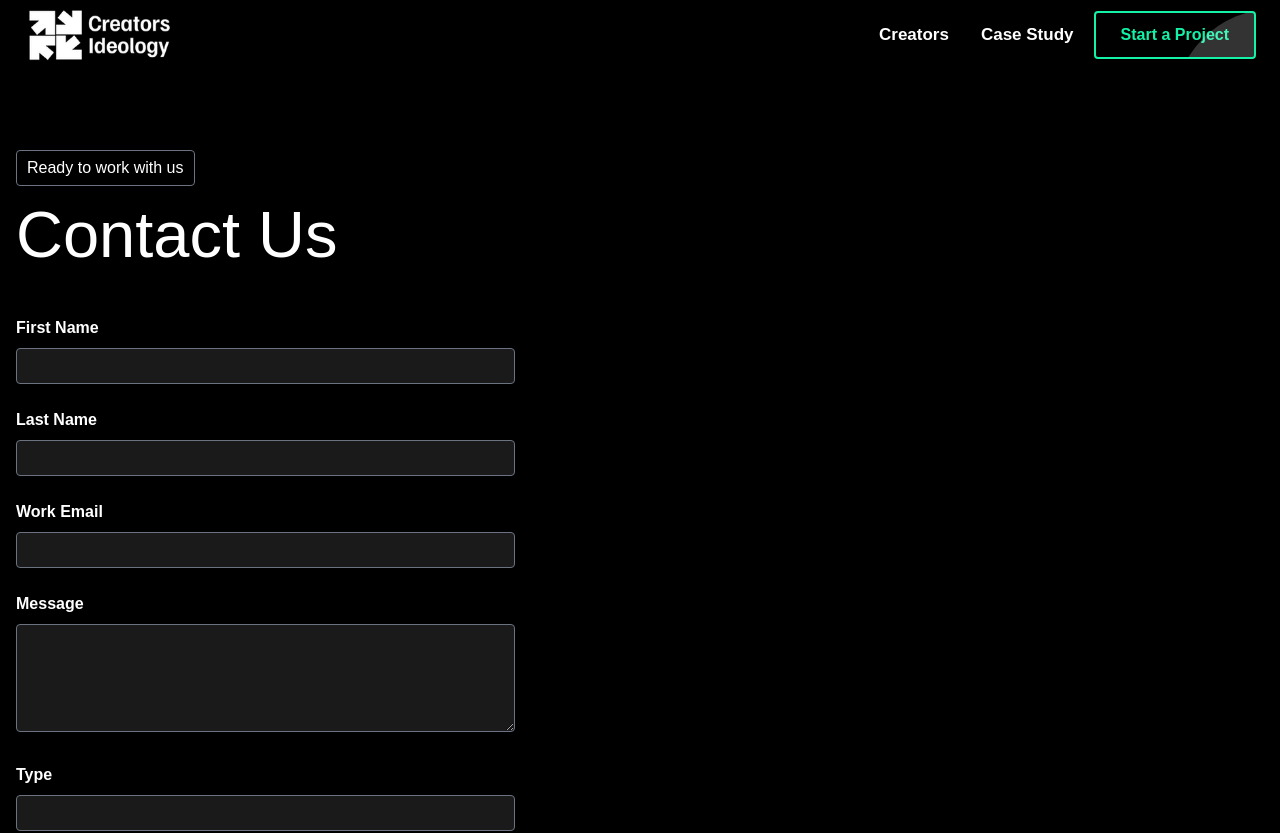
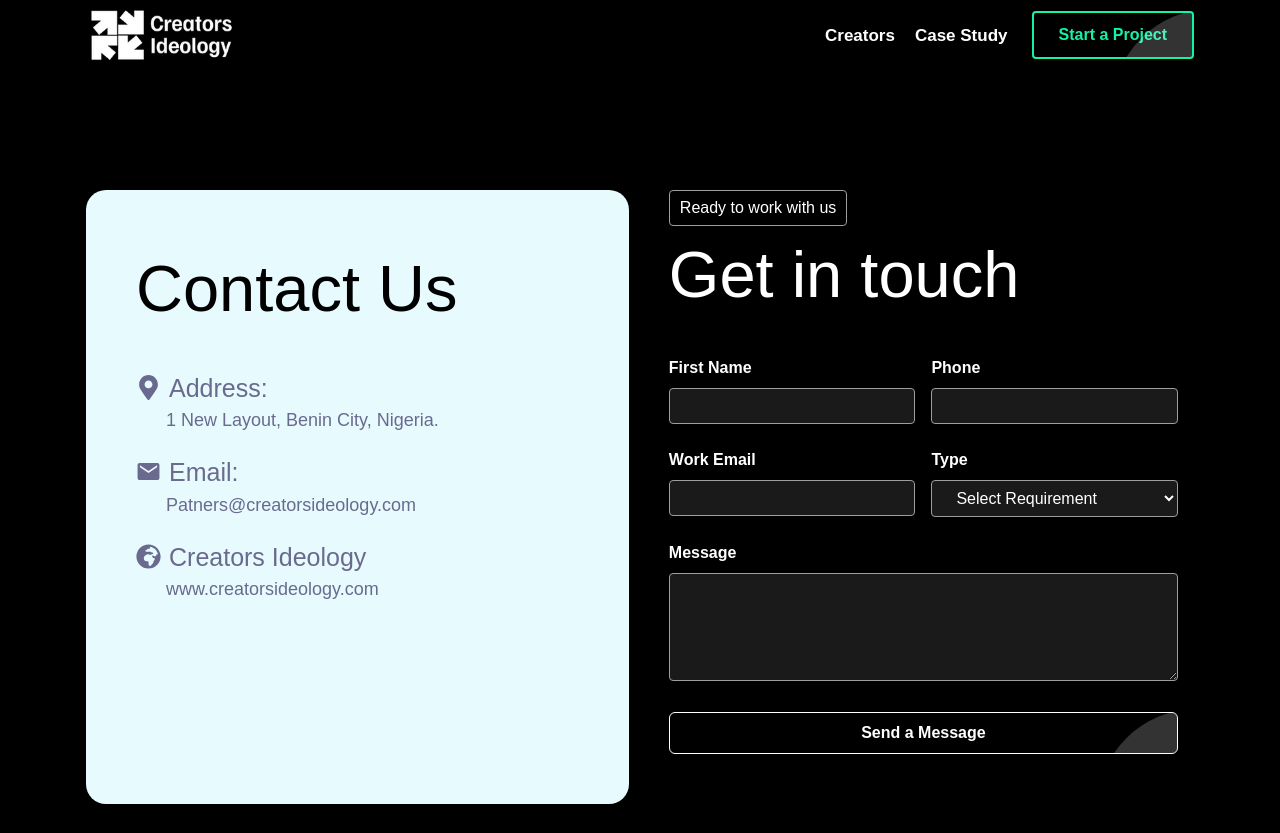
Before and after one commit to codemyhobby100/creatorsideology, a React (Vite) app: page /Contact in a window 1280 px wide. Shown: the top 833 px of the page. Built offline with nearby package versions, Linux system fonts and the light colour scheme; a web font is replaced by a local one.

Commit message:
contact us done

```diff
--- a/package.json
+++ b/package.json
@@ -10,6 +10,7 @@
     "preview": "vite preview"
   },
   "dependencies": {
+    "@material-tailwind/react": "^2.1.9",
     "localforage": "^1.10.0",
     "match-sorter": "^6.3.4",
     "react": "^18.2.0",
--- a/src/components/Contact/Contact.jsx
+++ b/src/components/Contact/Contact.jsx
@@ -1,18 +1,58 @@
 import React from "react";
+import { FaGlobeAfrica, FaMapMarkerAlt } from "react-icons/fa";
 import { HiArrowLongRight } from "react-icons/hi2";
+import { IoMdMail } from "react-icons/io";
 
 function Contact() {
   return (
     <div className="bg-black min-h-screen">
-      <div className="container mx-auto pt-[150px] pb-[50px] px-4">
+      <div className="container mx-auto py-10 px-4">
+        <div className="flex flex-col md:flex-row gap-6">
+          <div className="bg-[#E7FBFF] md:w-1/2 mt-[150px] p-[50px] rounded-[20px] flex flex-col justify-start">
+            <h1 className="text-[48px] lg:text-[65px] text-black mb-8">
+              Contact Us
+            </h1>
+            <div className="pb-[20px]">
+              <div className="flex ">
+              <FaMapMarkerAlt className="text-[25px] text-[#6a6a8e] mt-[5px] mr-2" />
+              <h3 className="text-[25px] text-[#6a6a8e]">Address:</h3>
+              </div>
+              <p className="text-[#6a6a8e] text-[18px] pl-[30px]">1 New Layout, Benin City, Nigeria.</p>
+
+            </div>
+            <div className="pb-[20px]">
+              <div className="flex ">
+              <IoMdMail className="text-[25px] text-[#6a6a8e] mt-[5px] mr-2" />
+              <h3 className="text-[25px] text-[#6a6a8e]">Email:</h3>
+              </div>
+              <p className=" text-[#6a6a8e] text-[18px] pl-[30px]">
+                  <a
+                    href="mailto:patners@creatorsideology.com"
+                    className="transition-all duration-500 hover:text-gray-400"
+                  >
+                    Patners@creatorsideology.com
+                  </a>
+                </p>
+            </div>
+            <div>
+              <div className="flex ">
+              <FaGlobeAfrica className="text-[25px] text-[#6a6a8e] mt-[5px] mr-2" />
+              <h3 className="text-[25px] text-[#6a6a8e]">Creators Ideology</h3>
+              </div>
+              <p className="text-[#6a6a8e] text-[18px] pl-[30px]"><a href="#" className="transition-all duration-500 hover:text-gray-400">www.creatorsideology.com</a></p>
+
+            </div>
+          </div>
+          <div className="md:w-1/2 md:pt-[150px] pb-[50px] px-4">
             <p className="text-white inline-block rounded py-[5px] px-[10px] border border-gray-500">
               Ready to work with us
             </p>
             <h1 className="text-[48px] lg:text-[65px] text-white mb-8">
-          Contact Us
+              Get in touch
             </h1>
-        <form action="" className="w-full lg:w-[40%] space-y-6">
-          <div>
+            <form action="" className="w-full space-y-6">
+              <div className="flex flex-col md:flex-row md:space-x-4 mb-4">
+                <div className="w-full md:w-1/2 mb-4 md:mb-0">
                   <label
                     htmlFor="firstName"
                     className="block font-semibold text-white mb-2"
@@ -25,20 +65,23 @@ function Contact() {
                     className="w-full border rounded border-gray-500 focus:outline-none bg-[#1A1A1A] text-white py-[5px] px-[20px]"
                   />
                 </div>
-          <div>
+                <div className="w-full md:w-1/2">
                   <label
-              htmlFor="lastName"
+                    htmlFor="phone"
                     className="block font-semibold text-white mb-2"
                   >
-              Last Name
+                    Phone
                   </label>
                   <input
-              type="text"
-              id="lastName"
+                    type="phone"
+                    id="phone"
                     className="w-full border rounded border-gray-500 focus:outline-none bg-[#1A1A1A] text-white py-[5px] px-[20px]"
                   />
                 </div>
-          <div>
+              </div>
+
+              <div className="flex flex-col md:flex-row md:space-x-4">
+                <div className="w-full md:w-1/2 mb-4 md:mb-0">
                   <label
                     htmlFor="email"
                     className="block font-semibold text-white mb-2"
@@ -51,6 +94,26 @@ function Contact() {
                     className="w-full border rounded border-gray-500 focus:outline-none bg-[#1A1A1A] text-white py-[5px] px-[20px]"
                   />
                 </div>
+                <div className="w-full md:w-1/2">
+                  <label
+                    htmlFor="file"
+                    className="block text-white font-semibold mb-2"
+                  >
+                    Type
+                  </label>
+                  <select
+                    id="file"
+                    className="w-full border rounded border-gray-500 focus:outline-none bg-[#1A1A1A] text-white py-[8px] px-[20px]"
+                  >
+                    <option value="" disabled selected>
+                      Select Requirement
+                    </option>
+                    <option value="option1">Creators</option>
+                    <option value="option2">Case Study</option>
+                  </select>
+                </div>
+              </div>
+
               <div>
                 <label
                   htmlFor="message"
@@ -64,27 +127,17 @@ function Contact() {
                   rows="4"
                 ></textarea>
               </div>
-          <div>
-            <label
-              htmlFor="file"
-              className="block text-white font-semibold mb-2"
-            >
-              Type
-            </label>
-            <input
-              type="type"
-              id="file"
-              className="w-full border rounded border-gray-500 focus:outline-none bg-[#1A1A1A] text-white py-[5px] px-[20px]"
-            />
-          </div>
+
               <button
                 type="submit"
-            className="flex items-center gap-3 button group mt-4 px-4 py-2 border border-white text-white rounded-[6px] "
+                className="relative flex justify-center items-center w-full gap-3 button group mt-4 px-4 py-2 border border-white text-white rounded-[6px] overflow-hidden"
               >
-            Sent a Message
-            <span className="button-hover group-hover:w-[300px] group-hover:h-[300px] group-hover:bottom-[-100%] group-hover:right-[-100%]"></span>
+                Send a Message
+                <span className="button-hover absolute group-hover:w-[1100px] group-hover:h-[1000px] group-hover:bottom-[-100%] group-hover:right-[-100%]"></span>
               </button>
             </form>
+          </div>
+        </div>
       </div>
       <div className="container mx-auto px-[15px] pb-[60px]">
         <h1 className="md:text-[36px] text-[22px] pb-[50px] font-bold text-center text-white">
--- /dev/null
+++ b/src/components/Contact/FormsInput/InputVariants.jsx
@@ -0,0 +1,13 @@
+
+import React from 'react';
+// InputVariants.jsx
+import { Input } from '@material-tailwind/react';
+function InputVariants({ type, label, placeholder, className }) {
+  return (
+    <div>
+      <Input type={type} variant="static" label={label} placeholder={placeholder} className={className} />
+    </div>
+  );
+}
+
+export default InputVariants;
--- /dev/null
+++ b/src/components/Contact/FormsInput/SelectVariants.jsx
@@ -0,0 +1,24 @@
+import React from 'react';
+import { Select, Option } from '@material-tailwind/react';
+
+function SelectVariants({ label, className, value, onChange }) {
+  return (
+    <div >
+      <Select
+        variant="standard"
+        label={label}
+        value={value}
+        onChange={onChange}
+        className={className}
+      >
+        <Option value="select-requirement" disabled>
+          Select Requirement
+        </Option>
+        <Option value="creators">Creators</Option>
+        <Option value="case-study">Case Study</Option>
+      </Select>
+    </div>
+  );
+}
+
+export default SelectVariants;
--- /dev/null
+++ b/src/components/Contact/TextareaVariants.jsx
@@ -0,0 +1,11 @@
+import React from 'react'
+
+function TextareaVariants({label, placeholder, className}) {
+  return (
+    <div>
+        <Textarea variant="standard" label={label} placeholder={placeholder} className={className} />
+    </div>
+  )
+}
+
+export default TextareaVariants
--- a/src/components/Creator/Offer.jsx
+++ b/src/components/Creator/Offer.jsx
@@ -17,7 +17,7 @@ function Offer() {
       {/* 1st offer */}
       <div className="container pt-[80px] pb-[70px] mx-auto px-[20px] grid grid-cols-1 lg:grid-cols-12 gap-8 lg:gap-12">
         <div className="lg:col-span-4 flex flex-col justify-center items-center lg:items-start text-center lg:text-left">
-          <h1 className="text-4xl md:text-[54px] 2xl:text-[70px] leading-[60px] 2xl:leading-[75px] font-bold pb-[15px]">
+          <h1 className="text-4xl md:text-[54px] 2xl:text-[65px] leading-[60px] 2xl:leading-[75px] font-bold pb-[15px]">
             Talent
             <br /> <span className="text-[#441DBC]">Representation</span>
           </h1>
@@ -30,7 +30,7 @@ function Offer() {
           <img
             src={img1}
             alt="Talent Representation"
-            className="w-full h-auto md:w-[500px] md:h-[500px] xl:w-full xl:h-[600px] rounded-[45px] object-cover"
+            className="w-full h-auto md:w-[500px] md:h-[500px] xl:w-[95%] xl:h-[600px] rounded-[45px] object-cover"
           />
         </div>
       </div>
--- a/src/components/Header/Header.jsx
+++ b/src/components/Header/Header.jsx
@@ -76,11 +76,11 @@ function Header() {
           </div>
         </div>
         <div className="hidden lg:flex lg:items-center">
-          <ul className="menu text-white text-[17px] font-semibold menu-horizontal px-1">
-            <li>
+          <ul className=" gap-5 text-white text-[17px] font-semibold menu-horizontal px-1">
+            <li className="">
               <Link
                 to="/creator"
-                className="hover:bg-transparent active:bg-transparent"
+                className="active:text-white"
               >
                 Creators
               </Link>
@@ -88,13 +88,13 @@ function Header() {
             <li>
               <Link
                 to="/study"
-                className="hover:bg-transparent active:bg-transparent"
+                className=""
               >
                 Case Study
               </Link>
             </li>
           </ul>
-          <div>
+          <div className="pl-[20px]">
             <Link
               to="#"
               className="px-[25px] py-[10px] border-2 button group text-primary font-semibold border-primary rounded bg-inherit"
--- a/src/index.css
+++ b/src/index.css
@@ -45,4 +45,5 @@
   .no-controls::-moz-media-controls {
     display: none !important;
   }
+
 }
--- a/tailwind.config.js
+++ b/tailwind.config.js
@@ -1,5 +1,8 @@
-/** @type {import('tailwindcss').Config} */
-export default {
+// tailwind.config.js
+
+const withMT = require("@material-tailwind/react/utils/withMT");
+
+module.exports = withMT({
   content: [
     "./index.html",
     "./src/**/*.{js,ts,jsx,tsx}",
@@ -17,4 +20,4 @@ export default {
   plugins: [
     require('daisyui'),
   ],
-}
+});
```
Also changed, not shown: 1 other file (tests, documents, lock files or other folders). Lines whose indentation alone changed are shown as unchanged.
